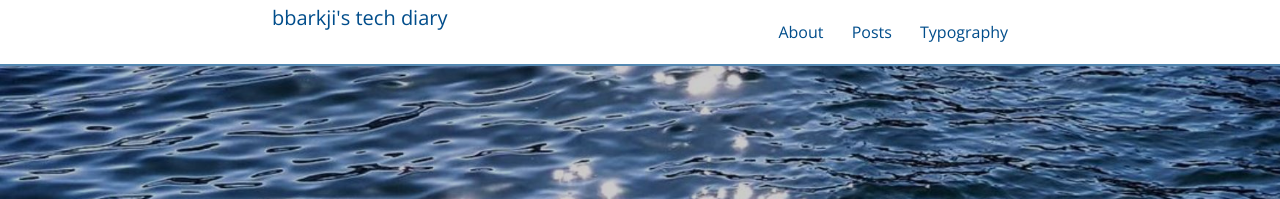
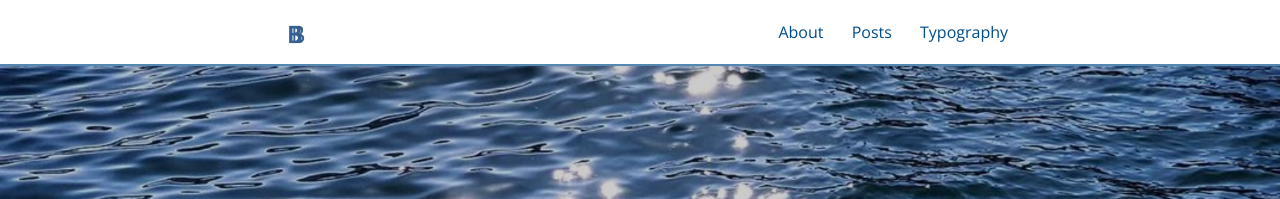
Before and after one commit to brightjy/brightjy.github.io, a Jekyll site: the page built from index.html, in a window 1280 px wide. Shown: the top 199 px of the page. Built offline with Jekyll 4.4.1, drawn with Linux system fonts in a browser that asks for light colours; nearby versions of some CDN libraries; the list of posts is cut into pages by our own code.

Commit message:
changed logo

```diff
--- a/_config.yml
+++ b/_config.yml
@@ -17,6 +17,7 @@ description:
 baseurl: ""
 url: "https://brightjy.github.io/"
 cover: "/assets/header_image.jpg"
+logo: "/assets/logo.png"
 
 # Build settings
 markdown: kramdown
```
Also changed, not shown: assets/logo.png, assets/logo2.png (added).
